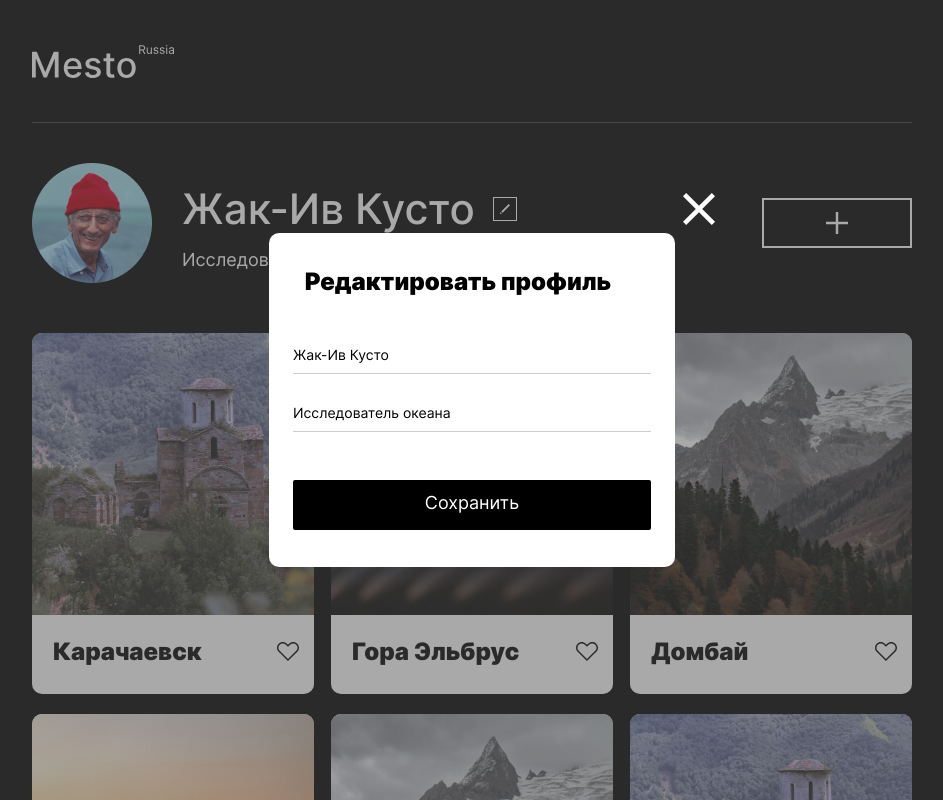
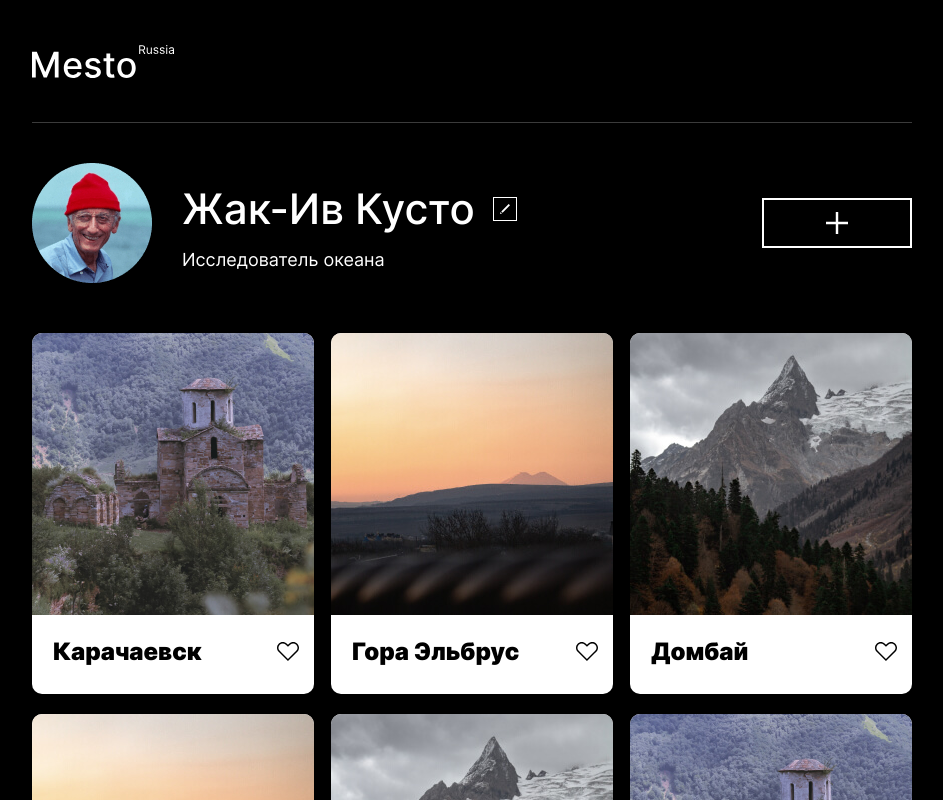
Before and after one commit to astralstep/mesto-project, a plain HTML site: page index.html in a window 1280 px wide. Shown: the top 800 px of the page, without its empty margins (168-1111 px from the left). Drawn offline with Linux system fonts and the light colour scheme; files whose address does not match are found by name.

Commit message:
structure-fix

```diff
--- a/blocks/element/__button/element__button.css
+++ b/blocks/element/__button/element__button.css
@@ -8,6 +8,7 @@
   min-height: 19px;
   padding: 0;
   transition: opacity linear 0.2s;
+  cursor: pointer;
 }
 
 .element__button:hover {
--- a/blocks/popup/__close/popup__close.css
+++ b/blocks/popup/__close/popup__close.css
@@ -8,6 +8,7 @@
   background-color: transparent;
   border: 0;
   transition: opacity linear 0.2s;
+  cursor: pointer;
 }
 
 .popup__close:hover {
--- a/blocks/popup/__save/popup__save.css
+++ b/blocks/popup/__save/popup__save.css
@@ -12,6 +12,7 @@
   margin: 48px auto 37px;
   padding: 12px 0 16px;
   transition: opacity linear 0.2s;
+  cursor: pointer;
 }
 
 .popup__save:hover {
--- a/blocks/profile/__add-button/profile__add-button.css
+++ b/blocks/profile/__add-button/profile__add-button.css
@@ -8,6 +8,7 @@
   min-height: 50px;
   padding: 0;
   transition: opacity linear 0.2s;
+  cursor: pointer;
 }
 
 .profile__add-button:hover {
--- a/blocks/profile/__caption/profile__caption.css
+++ b/blocks/profile/__caption/profile__caption.css
@@ -5,6 +5,9 @@
   color: #ffffff;
   max-width: 336px;
   margin: 0;
+  text-overflow: ellipsis;
+  white-space: nowrap;
+  overflow: hidden;
 }
 
 @media screen and (max-width: 900px) {
--- a/blocks/profile/__edit-button/profile__edit-button.css
+++ b/blocks/profile/__edit-button/profile__edit-button.css
@@ -8,6 +8,7 @@
   padding: 0;
   transition: opacity linear 0.2s;
   border: 1px solid #fff;
+  cursor: pointer;
 }
 
 .profile__edit-button:hover {
--- a/blocks/profile/__name/profile__name.css
+++ b/blocks/profile/__name/profile__name.css
@@ -5,6 +5,9 @@
   color: #ffffff;
   max-width: 294px;
   margin: 0;
+  text-overflow: ellipsis;
+  white-space: nowrap;
+  overflow: hidden;
 }
 
 @media screen and (max-width: 900px) {
--- a/index.html
+++ b/index.html
@@ -49,7 +49,7 @@
                         </div>
                     </li>
                     <li class="element__item">
-                        <img class="element__image" src="./images/element-sunshine.jpg"" alt="Закат на фоне гор.">
+                        <img class="element__image" src="./images/element-sunshine.jpg" alt="Закат на фоне гор.">
                         <div class="element__description">
                             <h2 class="element__title">Гора Эльбрус</h2>
                             <button type="button" class="element__button"></button>
@@ -72,7 +72,7 @@
                 </ul>
             </section>
         </main>
-        <section class="popup popup_opened">
+        <section class="popup">
             <div class="popup__container">
                 <h2 class="popup__title">Редактировать профиль</h2>
                 <form class="popup__form" name="edit-form">
```
